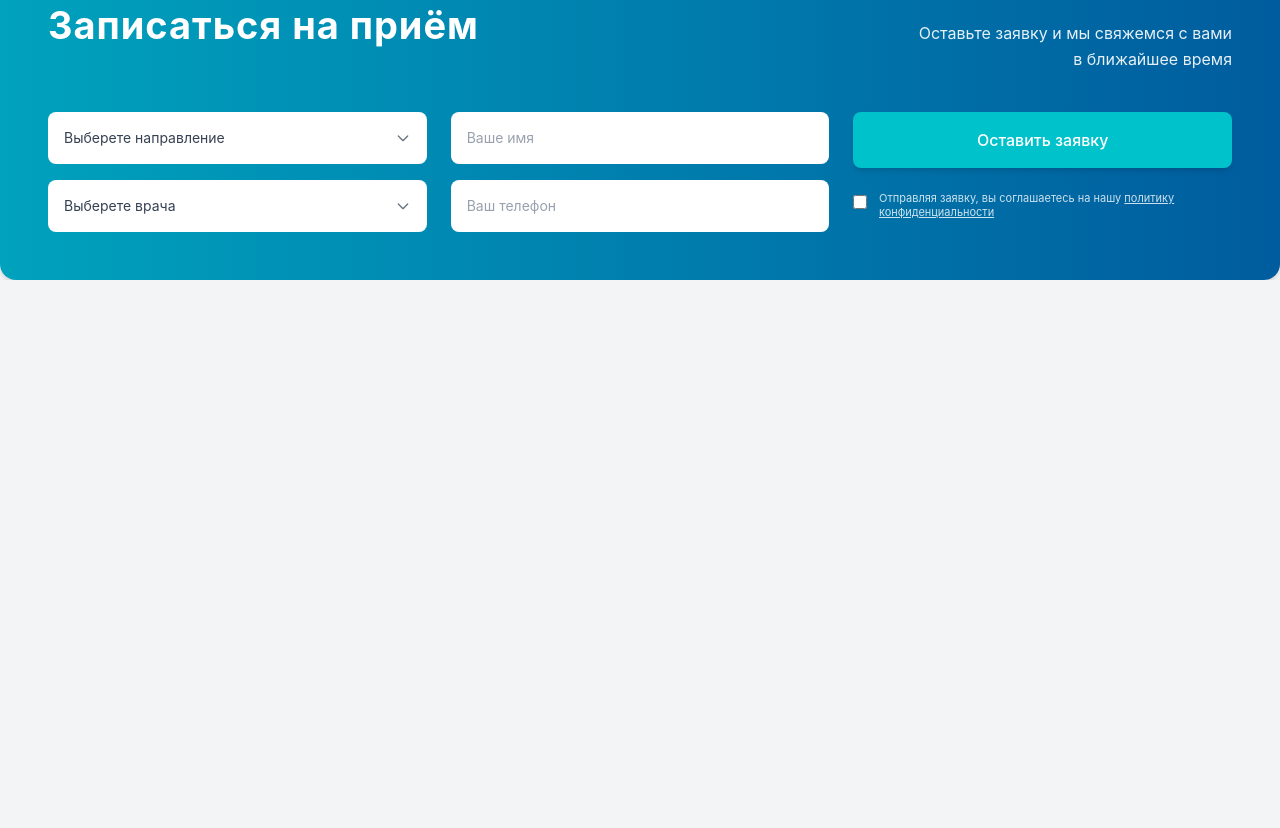
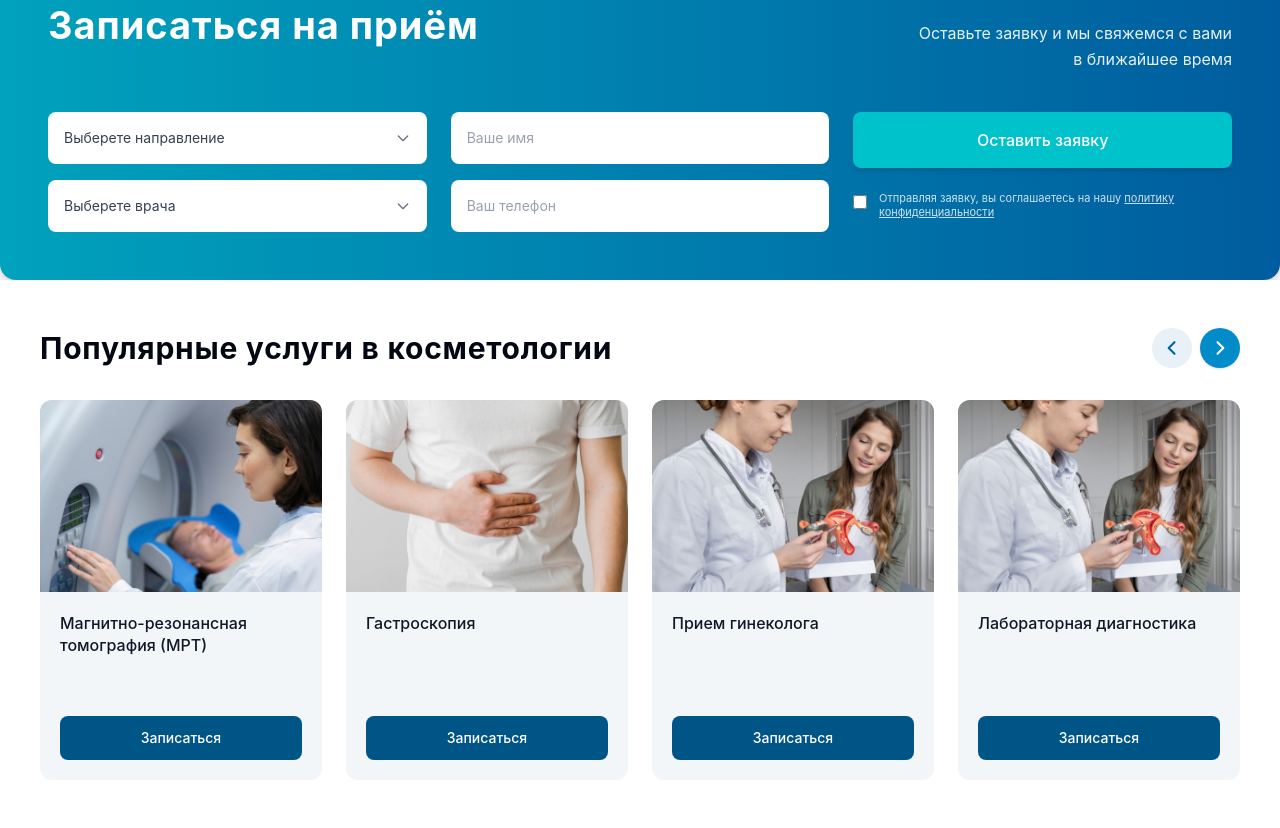
Before and after one commit to tabarovahadica46-source/exam.week4, a website: page src/abrorov.html in a window 1280 px wide. Shown: the part 1876-2704 px from the top of the page. Before the commit the page ends 2156 px from the top, so only its background shows below. Drawn offline with nearby package versions, Linux system fonts and the light colour scheme; files that its build step writes are made by us from their sources.

Commit message:
section5

```diff
--- a/src/abrorov.html
+++ b/src/abrorov.html
@@ -392,5 +392,107 @@
         </form>
     </div>
 </section>
+<section class="w-full bg-white py-12 px-4 md:px-6 max-w-[1440px] mx-auto">
+    <div class="max-w-[1200px] mx-auto">
+        <div class="flex items-center justify-between mb-8">
+            <h2 class="text-gray-950 font-bold text-xl md:text-3xl tracking-wide">
+                Популярные услуги в косметологии
+            </h2>
+
+            <div class="flex items-center gap-2">
+
+                <button class="w-10 h-10 rounded-full bg-[#e8f1f7] hover:bg-[#d8e7f3] flex items-center justify-center text-[#006699] transition-colors focus:outline-none">
+                    <svg xmlns="http://www.w3.org/2000/svg" class="h-5 w-5" fill="none" viewBox="0 0 24 24" stroke="currentColor" stroke-width="2.5">
+                        <path stroke-linecap="round" stroke-linejoin="round" d="M15 19l-7-7 7-7" />
+                    </svg>
+                </button>
+
+                <button class="w-10 h-10 rounded-full bg-[#008cc9] hover:bg-[#007cb3] flex items-center justify-center text-white transition-colors focus:outline-none shadow-sm">
+                    <svg xmlns="http://www.w3.org/2000/svg" class="h-5 w-5" fill="none" viewBox="0 0 24 24" stroke="currentColor" stroke-width="2.5">
+                        <path stroke-linecap="round" stroke-linejoin="round" d="M9 5l7 7-7 7" />
+                    </svg>
+                </button>
+            </div>
+        </div>
+        <div class="grid grid-cols-1 sm:grid-cols-2 lg:grid-cols-4 gap-6">
+
+            <div class="bg-[#f2f6f9] rounded-xl overflow-hidden flex flex-col justify-between h-full min-h-[380px] transition-shadow hover:shadow-md">
+                <div>
+                    <div class="w-full h-48 bg-gray-200 overflow-hidden">
+                        <img src="./imgmaga/image (37).png" alt="Магнитно-резонансная томография (МРТ)" class="w-full h-full object-cover">
+                    </div>
+
+                    <div class="p-5">
+                        <h3 class="text-gray-900 font-medium text-sm md:text-base leading-snug">
+                            Магнитно-резонансная томография (МРТ)
+                        </h3>
+                    </div>
+                </div>
+                <div class="p-5 pt-0">
+                    <a href="#" class="block w-full bg-[#005587] hover:bg-[#00446a] text-white text-center font-medium text-xs md:text-sm py-3 rounded-lg transition-colors">
+                        Записаться
+                    </a>
+                </div>
+            </div>
+            <div class="bg-[#f2f6f9] rounded-xl overflow-hidden flex flex-col justify-between h-full min-h-[380px] transition-shadow hover:shadow-md">
+                <div>
+                    <div class="w-full h-48 bg-gray-200 overflow-hidden">
+                        <img src="./imgmaga/image (38).png" alt="Гастроскопия" class="w-full h-full object-cover">
+                    </div>
+                    <div class="p-5">
+                        <h3 class="text-gray-900 font-medium text-sm md:text-base leading-snug">
+                            Гастроскопия
+                        </h3>
+                    </div>
+                </div>
+                <div class="p-5 pt-0">
+                    <a href="#" class="block w-full bg-[#005587] hover:bg-[#00446a] text-white text-center font-medium text-xs md:text-sm py-3 rounded-lg transition-colors">
+                        Записаться
+                    </a>
+                </div>
+            </div>
+
+
+            <div class="bg-[#f2f6f9] rounded-xl overflow-hidden flex flex-col justify-between h-full min-h-[380px] transition-shadow hover:shadow-md">
+                <div>
+                    <div class="w-full h-48 bg-gray-200 overflow-hidden">
+                        <img src="./imgmaga/image (39).png" alt="Прием гинеколога" class="w-full h-full object-cover">
+                    </div>
+                    <div class="p-5">
+                        <h3 class="text-gray-900 font-medium text-sm md:text-base leading-snug">
+                            Прием гинеколога
+                        </h3>
+                    </div>
+                </div>
+                <div class="p-5 pt-0">
+                    <a href="#" class="block w-full bg-[#005587] hover:bg-[#00446a] text-white text-center font-medium text-xs md:text-sm py-3 rounded-lg transition-colors">
+                        Записаться
+                    </a>
+                </div>
+            </div>
+
+
+            <div class="bg-[#f2f6f9] rounded-xl overflow-hidden flex flex-col justify-between h-full min-h-[380px] transition-shadow hover:shadow-md">
+                <div>
+                    <div class="w-full h-48 bg-gray-200 overflow-hidden">
+                        <img src="./imgmaga/image (39).png" alt="Лабораторная диагностика" class="w-full h-full object-cover">
+                    </div>
+                    <div class="p-5">
+                        <h3 class="text-gray-900 font-medium text-sm md:text-base leading-snug">
+                            Лабораторная диагностика
+                        </h3>
+                    </div>
+                </div>
+                <div class="p-5 pt-0">
+                    <a href="#" class="block w-full bg-[#005587] hover:bg-[#00446a] text-white text-center font-medium text-xs md:text-sm py-3 rounded-lg transition-colors">
+                        Записаться
+                    </a>
+                </div>
+            </div>
+
+        </div>
+
+    </div>
+</section>
 </body>
 </html>
```
Also changed, not shown: src/imgmaga/image (37).png (added), src/imgmaga/image (38).png (added), src/imgmaga/image (39).png (added).
